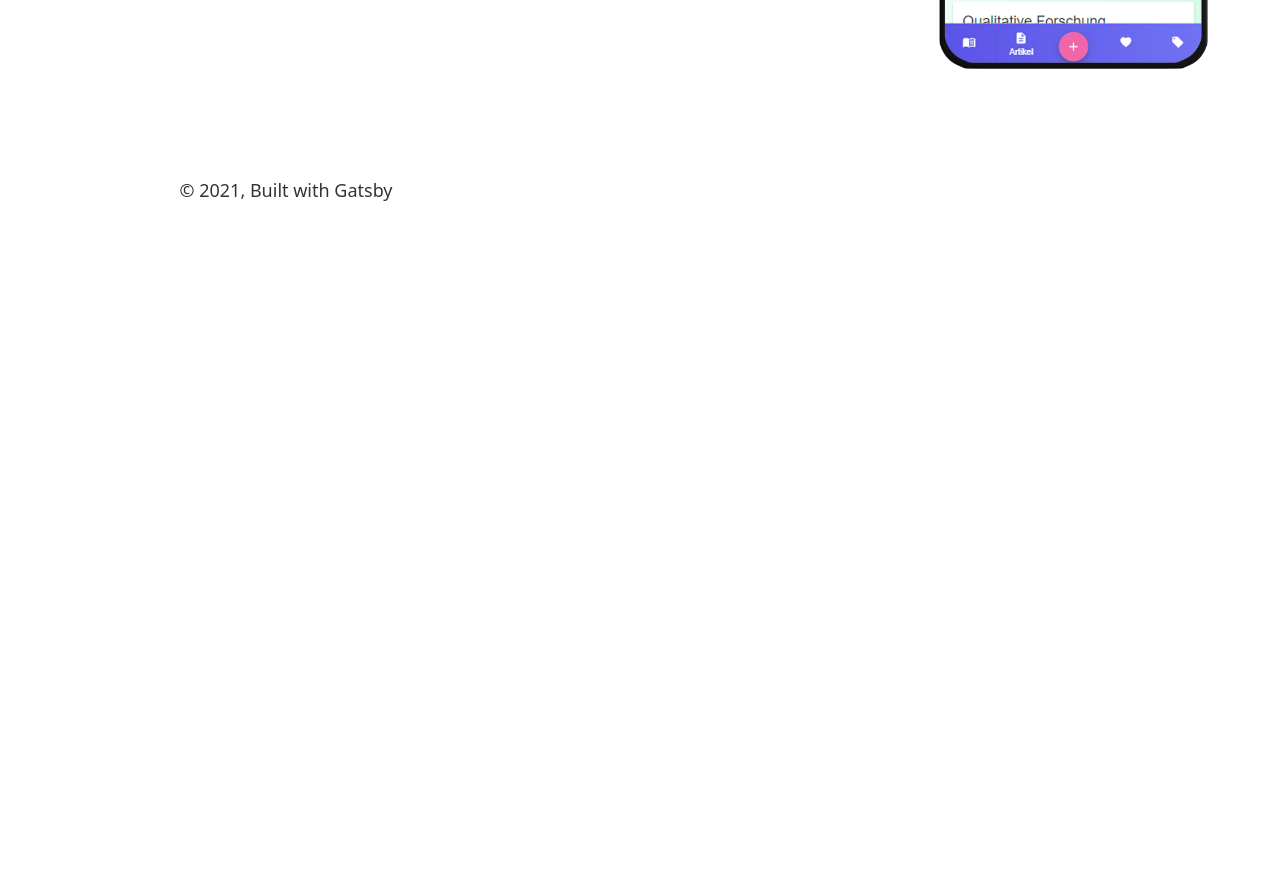
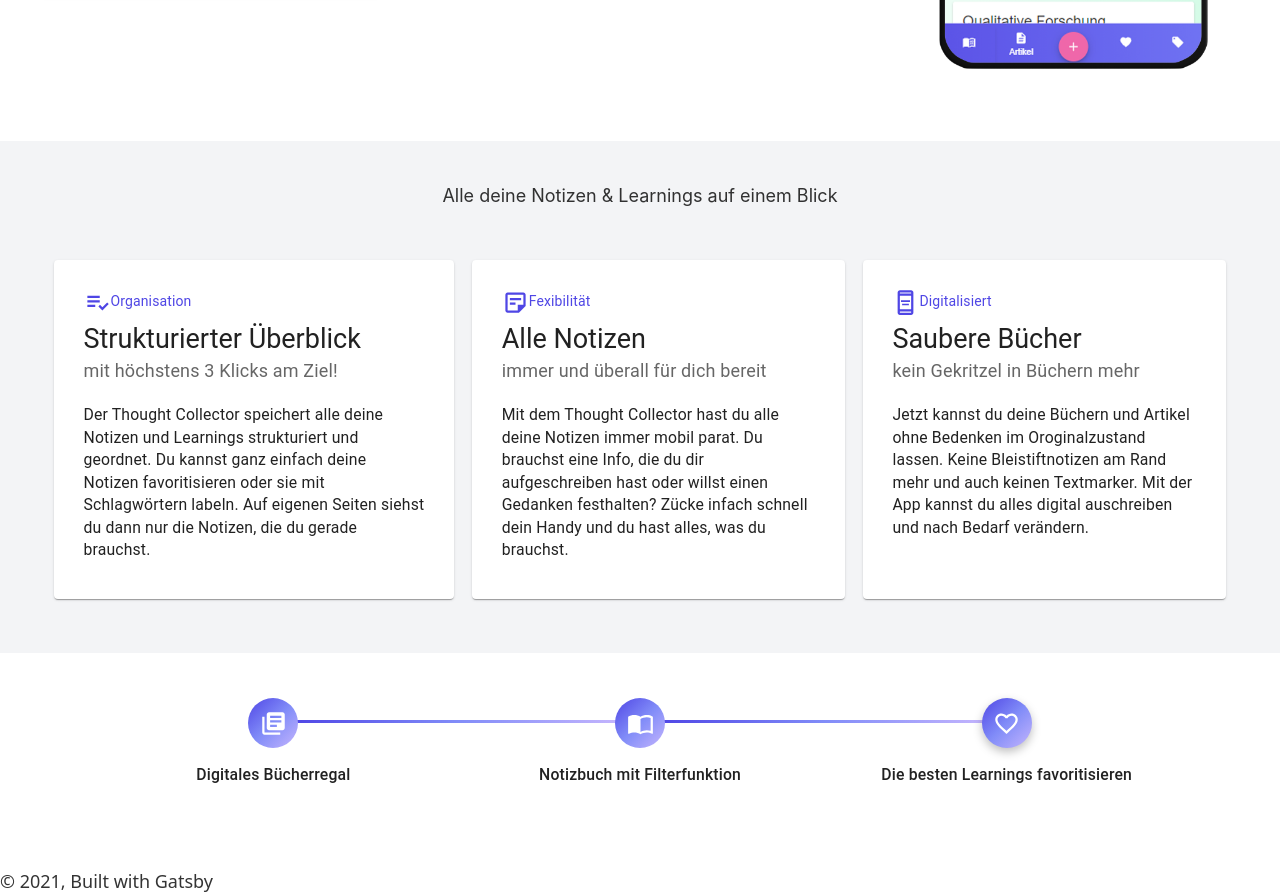
Before and after one commit to kaischaefer2000/noteshelfWebsite, a Gatsby site: page / in a window 1280 px wide. Shown: the part 572-1467 px from the top of the page. Before the commit the page ends 802 px from the top, so only its background shows below. Built offline with nearby package versions, Linux system fonts and the light colour scheme; Gatsby itself is replaced by a stand-in of ours.

Commit message:
header and first sections build

```diff
--- a/gatsby-config.js
+++ b/gatsby-config.js
@@ -8,6 +8,7 @@
   plugins: [
     `gatsby-plugin-react-helmet`,
     `gatsby-plugin-postcss`,
+    `gatsby-plugin-material-ui`,
     `gatsby-plugin-image`,
     {
       resolve: `gatsby-source-filesystem`,
--- a/package.json
+++ b/package.json
@@ -5,11 +5,16 @@
   "version": "0.1.0",
   "author": "Kai Schäfer <kai305@web.de>",
   "dependencies": {
+    "@emotion/react": "^11.5.0",
+    "@emotion/styled": "^11.3.0",
     "@headlessui/react": "^1.4.1",
     "@heroicons/react": "^1.0.4",
+    "@mui/icons-material": "^5.0.4",
+    "@mui/material": "^5.0.4",
     "gatsby": "^3.14.2",
     "gatsby-plugin-image": "^1.14.1",
     "gatsby-plugin-manifest": "^3.14.0",
+    "gatsby-plugin-material-ui": "^4.0.2",
     "gatsby-plugin-offline": "^4.14.0",
     "gatsby-plugin-react-helmet": "^4.14.0",
     "gatsby-plugin-sharp": "^3.14.1",
--- a/src/components/benefits.js
+++ b/src/components/benefits.js
@@ -1,10 +1,99 @@
 import React from 'react'
+import Box from "@mui/material/Box"
+import Card from "@mui/material/Card"
+import CardContent from "@mui/material/CardContent"
+import PlaylistAddCheckIcon from "@mui/icons-material/PlaylistAddCheck"
+import AodOutlinedIcon from "@mui/icons-material/AodOutlined"
+import Typography from "@mui/material/Typography"
+import StickyNote2OutlinedIcon from "@mui/icons-material/StickyNote2Outlined"
+
+const bull = (
+  <Box
+    component="span"
+    sx={{ display: "inline-block", mx: "2px", transform: "scale(0.8)" }}
+  >
+    •
+  </Box>
+)
 
 const benefits = () => {
     return (
-        <div>
+      <div className="flex flex-col md:flex-row flex-nowrap">
+        <Card className="m-2 p-3">
+          <CardContent>
+            <Typography
+              sx={{ fontSize: 14 }}
+              className="text-indigo-600 tracking-wider"
+              gutterBottom
+            >
+              <PlaylistAddCheckIcon />
+              Organisation
+            </Typography>
+            <Typography variant="h5" component="div">
+              Strukturierter Überblick
+            </Typography>
+            <Typography sx={{ mb: 2.5 }} color="text.secondary">
+              mit höchstens 3 Klicks am Ziel!
+            </Typography>
+            <Typography variant="body2">
+              Der Thought Collector speichert alle deine Notizen und Learnings
+              strukturiert und geordnet. Du kannst ganz einfach deine Notizen
+              favoritisieren oder sie mit Schlagwörtern labeln. Auf eigenen
+              Seiten siehst du dann nur die Notizen, die du gerade brauchst.
+            </Typography>
+          </CardContent>
+        </Card>
 
-        </div>
+        <Card className="m-2 p-3">
+          <CardContent>
+            <Typography
+              sx={{ fontSize: 14 }}
+              className="text-indigo-600 tracking-wider"
+              gutterBottom
+            >
+              <StickyNote2OutlinedIcon />
+              Fexibilität
+            </Typography>
+            <Typography variant="h5" component="div">
+              Alle Notizen
+            </Typography>
+            <Typography sx={{ mb: 2.5 }} color="text.secondary">
+              immer und überall für dich bereit
+            </Typography>
+            <Typography variant="body2">
+              Mit dem Thought Collector hast du alle deine Notizen immer mobil
+              parat. Du brauchst eine Info, die du dir aufgeschreiben hast oder
+              willst einen Gedanken festhalten? Zücke infach schnell dein Handy
+              und du hast alles, was du brauchst.
+            </Typography>
+          </CardContent>
+        </Card>
+
+        <Card className="m-2 p-3">
+          <CardContent>
+            <Typography
+              sx={{ fontSize: 14 }}
+              className="text-indigo-600 tracking-wider"
+              gutterBottom
+            >
+              <AodOutlinedIcon />
+              Digitalisiert
+            </Typography>
+            <Typography variant="h5" component="div">
+              Saubere Bücher
+            </Typography>
+            <Typography sx={{ mb: 2.5 }} color="text.secondary">
+              kein Gekritzel in Büchern mehr
+            </Typography>
+            <Typography variant="body2">
+              Jetzt kannst du deine Büchern und Artikel ohne Bedenken im
+              Oroginalzustand lassen. Keine Bleistiftnotizen am Rand mehr und
+              auch keinen Textmarker. Mit der App kannst du alles digital
+              auschreiben und nach Bedarf verändern.
+            </Typography>
+          </CardContent>
+        </Card>
+      </div>
     )
 }
 
--- /dev/null
+++ b/src/components/features.js
@@ -0,0 +1,180 @@
+import React from "react"
+import PropTypes from "prop-types"
+import { styled } from "@mui/material/styles"
+import Stack from "@mui/material/Stack"
+import Stepper from "@mui/material/Stepper"
+import Step from "@mui/material/Step"
+import StepLabel from "@mui/material/StepLabel"
+import Check from "@mui/icons-material/Check"
+import LibraryBooksIcon from "@mui/icons-material/LibraryBooks"
+import ImportContactsIcon from "@mui/icons-material/ImportContacts"
+import FavoriteBorderIcon from "@mui/icons-material/FavoriteBorder"
+import StepConnector, {
+  stepConnectorClasses,
+} from "@mui/material/StepConnector"
+
+
+const QontoStepIconRoot = styled("div")(({ theme, ownerState }) => ({
+  color: theme.palette.mode === "dark" ? theme.palette.grey[700] : "#eaeaf0",
+  display: "flex",
+  height: 22,
+  alignItems: "center",
+  ...(ownerState.active && {
+    color: "#784af4",
+  }),
+  "& .QontoStepIcon-completedIcon": {
+    color: "#784af4",
+    zIndex: 1,
+    fontSize: 18,
+  },
+  "& .QontoStepIcon-circle": {
+    width: 8,
+    height: 8,
+    borderRadius: "50%",
+    backgroundColor: "currentColor",
+  },
+}))
+
+function QontoStepIcon(props) {
+  const { active, completed, className } = props
+
+  return (
+    <QontoStepIconRoot ownerState={{ active }} className={className}>
+      {completed ? (
+        <Check className="QontoStepIcon-completedIcon" />
+      ) : (
+        <div className=" " />
+      )}
+    </QontoStepIconRoot>
+  )
+}
+
+QontoStepIcon.propTypes = {
+  /**
+   * Whether this step is active.
+   * @default false
+   */
+  active: PropTypes.bool,
+  className: PropTypes.string,
+  /**
+   * Mark the step as completed. Is passed to child components.
+   * @default false
+   */
+  completed: PropTypes.bool,
+}
+
+const ColorlibConnector = styled(StepConnector)(({ theme }) => ({
+  [`&.${stepConnectorClasses.alternativeLabel}`]: {
+    top: 22,
+  },
+  [`&.${stepConnectorClasses.active}`]: {
+    [`& .${stepConnectorClasses.line}`]: {
+      backgroundImage:
+        "linear-gradient( 95deg,#4F46E5 0%,#818CF8 50%,#C4B5FD 100%)",
+    },
+  },
+  [`&.${stepConnectorClasses.completed}`]: {
+    [`& .${stepConnectorClasses.line}`]: {
+      backgroundImage:
+        "linear-gradient( 95deg,#4F46E5 0%,#818CF8 50%,#C4B5FD 100%)",
+    },
+  },
+  [`& .${stepConnectorClasses.line}`]: {
+    height: 3,
+    border: 0,
+    backgroundColor:
+      theme.palette.mode === "dark" ? theme.palette.grey[800] : "#eaeaf0",
+    borderRadius: 1,
+  },
+}))
+
+const ColorlibStepIconRoot = styled("div")(({ theme, ownerState }) => ({
+  backgroundColor:
+    theme.palette.mode === "dark" ? theme.palette.grey[700] : "#ccc",
+  zIndex: 1,
+  color: "#fff",
+  width: 50,
+  height: 50,
+  display: "flex",
+  borderRadius: "50%",
+  justifyContent: "center",
+  alignItems: "center",
+  ...(ownerState.active && {
+    backgroundImage:
+      "linear-gradient( 136deg, #4F46E5 0%, #818CF8 50%, #C4B5FD 100%)",
+    boxShadow: "0 4px 10px 0 rgba(0,0,0,.25)",
+  }),
+  ...(ownerState.completed && {
+    backgroundImage:
+      "linear-gradient( 136deg, #4F46E5 0%, #818CF8 50%, #C4B5FD 100%)",
+  }),
+}))
+
+function ColorlibStepIcon(props) {
+  const { active, completed, className } = props
+
+  const icons = {
+    1: <LibraryBooksIcon />,
+    2: <ImportContactsIcon />,
+    3: <FavoriteBorderIcon />,
+  }
+
+  return (
+    <ColorlibStepIconRoot
+      ownerState={{ completed, active }}
+      className={className}
+    >
+      {icons[String(props.icon)]}
+    </ColorlibStepIconRoot>
+  )
+}
+
+ColorlibStepIcon.propTypes = {
+  /**
+   * Whether this step is active.
+   * @default false
+   */
+  active: PropTypes.bool,
+  className: PropTypes.string,
+  /**
+   * Mark the step as completed. Is passed to child components.
+   * @default false
+   */
+  completed: PropTypes.bool,
+  /**
+   * The label displayed in the step icon.
+   */
+  icon: PropTypes.node,
+}
+
+const steps = [
+  "Digitales Bücherregal",
+  "Notizbuch mit Filterfunktion",
+  "Die besten Learnings favoritisieren ",
+]
+
+const features = () => {
+  return (
+    <div id="features">
+      <div className="py-10 px-20">
+        <Stack sx={{ width: "100%" }} spacing={4}>
+          <Stepper
+            alternativeLabel
+            activeStep={2}
+            connector={<ColorlibConnector />}
+          >
+            {steps.map(label => (
+              <Step key={label}>
+                <StepLabel StepIconComponent={ColorlibStepIcon}>
+                  {label}
+                </StepLabel>
+              </Step>
+            ))}
+          </Stepper>
+        </Stack>
+      </div>
+    </div>
+  )
+}
+
+export default features
--- a/src/components/header.js
+++ b/src/components/header.js
@@ -7,7 +7,7 @@
 import { MenuIcon, XIcon } from "@heroicons/react/outline"
 
 const navigation = [
-  { name: "Vorteile", href: "#" },
+  { name: "Vorteile", href: "#benefits" },
   { name: "Features", href: "#features" },
   { name: "Entwicklung", href: "#development" },
   { name: "Kontakt", href: "#contact" },
--- a/src/components/layout.js
+++ b/src/components/layout.js
@@ -11,13 +11,7 @@
   return (
     <>
       <Header/>
-      <div
-        style={{
-          margin: `0 auto`,
-          maxWidth: 960,
-          padding: `0 1.0875rem 1.45rem`,
-        }}
-      >
+
         <main>{children}</main>
         <footer
           style={{
@@ -28,7 +22,6 @@
           {` `}
           <a href="https://www.gatsbyjs.com">Gatsby</a>
         </footer>
-      </div>
     </>
   )
 }
--- a/src/pages/index.js
+++ b/src/pages/index.js
@@ -2,11 +2,18 @@
 import Layout from "../components/layout"
 import Seo from "../components/seo"
 import Benefits from '../components/benefits'
+import Features from "../components/features"
 
 const IndexPage = () => (
   <Layout>
     <Seo title="Home" />
-    <Benefits />
+    <div className="bg-gray-100 p-10">
+      <h2 id="benefits" className="text-center mb-10">
+        Alle deine Notizen & Learnings auf einem Blick
+      </h2>
+      <Benefits />
+    </div>
+    <Features />
   </Layout>
 )
 
```
Also changed, not shown: 2 other files.
